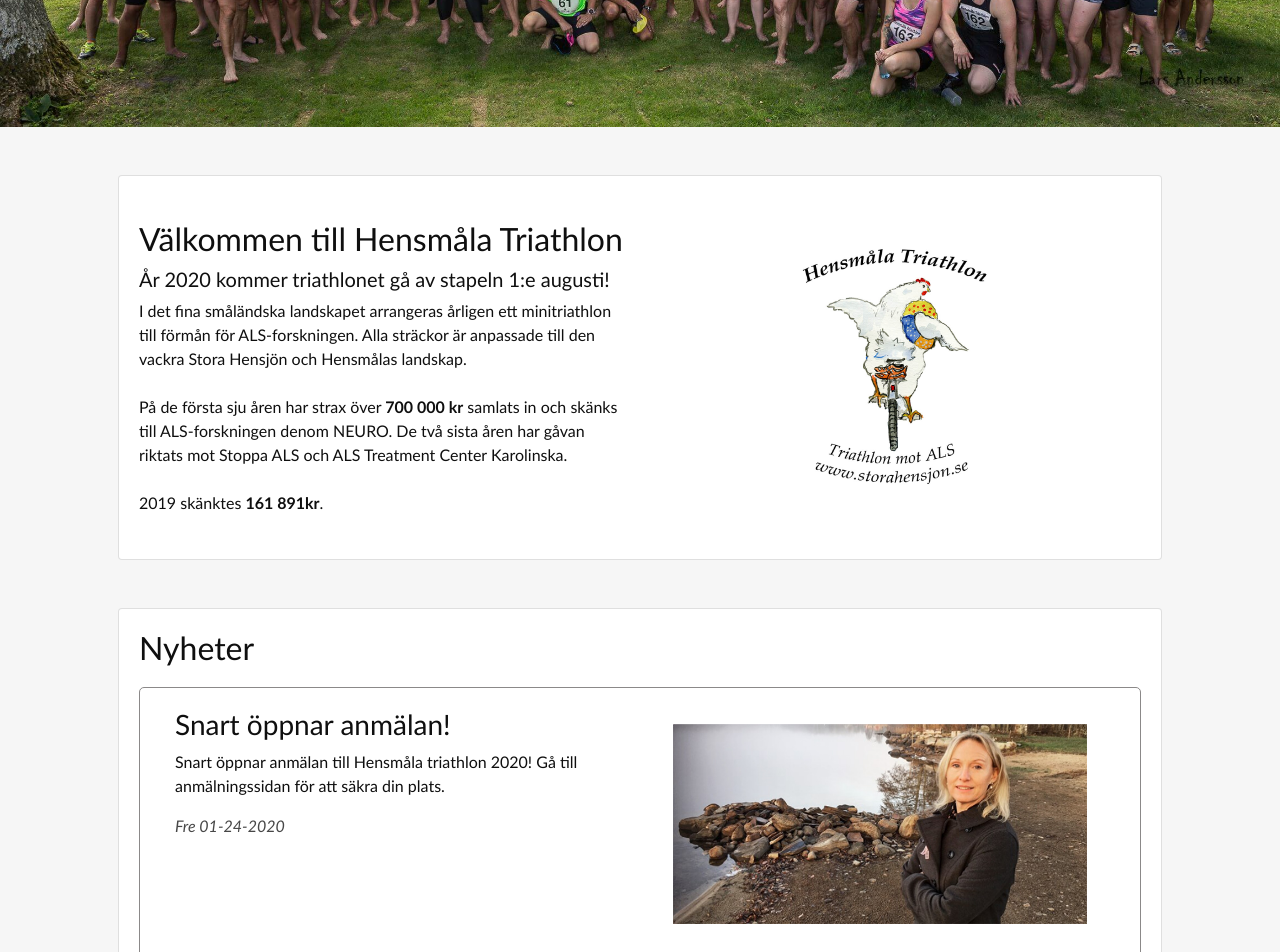
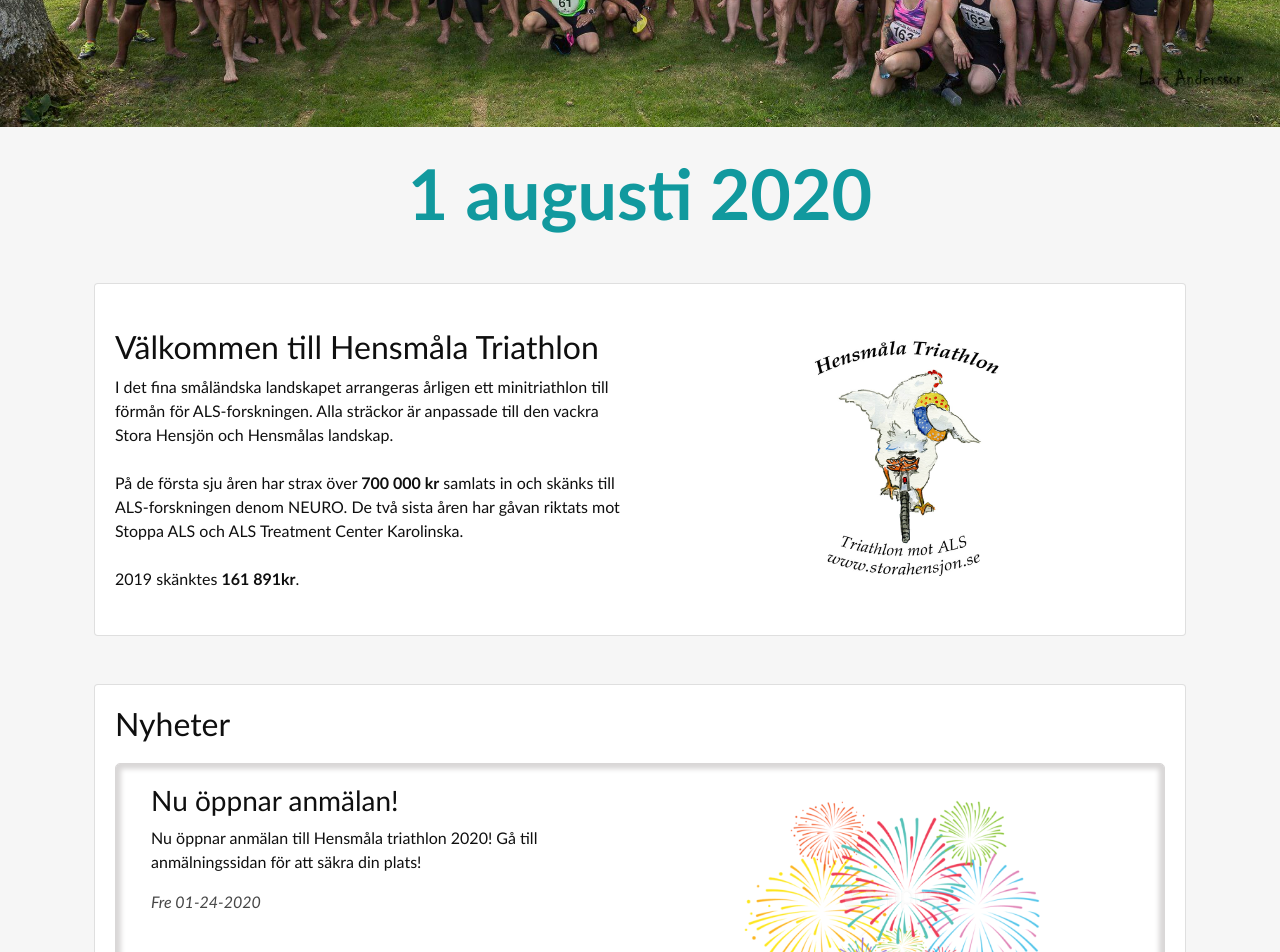
Before and after one commit to arnessonpontus/hensmala_triathon, a React (Create React App) app: page / in a window 1280 px wide. Shown: the part 400-1352 px from the top of the page. Built offline with nearby package versions, Linux system fonts and the light colour scheme.

Commit message:
Change news Add date to home

```diff
--- a/src/assets/news.json
+++ b/src/assets/news.json
@@ -1,9 +1,9 @@
 [
   {
-    "title": "Snart öppnar anmälan!",
+    "title": "Nu öppnar anmälan!",
     "text":
-      "Snart öppnar anmälan till Hensmåla triathlon 2020! Gå till anmälningssidan för att säkra din plats.",
-    "image": "images/eva_kronobergare.jpg",
+      "Nu öppnar anmälan till Hensmåla triathlon 2020! Gå till anmälningssidan för att säkra din plats!",
+    "image": "images/fireworks.png",
     "date": "Fre 01-24-2020"
   },
   {
@@ -11,6 +11,6 @@
     "text":
       "Nu har Hensmåla Triathlon fått ny hemsida. Denna ska göra det lättare för dig som intresserad att hitta info, anmäla dig osv. ",
     "image": "images/hemsida_news.png",
-    "date": "Fre 01-20-2020"
+    "date": "Mån 01-20-2020"
   }
 ]
--- a/src/components/Home.js
+++ b/src/components/Home.js
@@ -20,16 +20,19 @@ class Home extends Component {
           src="/images/ht_banner_smaller.jpg"
           alt="HT_banner"
         ></img>
-        <Container className="p-5">
+        <Container className="p-4">
+          <h1
+            className="mb-5"
+            style={{ fontSize: 70, color: "#11999E", fontWeight: "bold" }}
+          >
+            1 augusti 2020
+          </h1>
           <Card>
             <CardBody>
               <Row>
                 <Col className="my-4" ms={4}>
                   <h2>Välkommen till Hensmåla Triathlon</h2>
                   <CardText>
-                    <h5>
-                      År 2020 kommer triathlonet gå av stapeln 1:e augusti!
-                    </h5>
                     I det fina småländska landskapet arrangeras årligen ett
                     minitriathlon till förmån för ALS-forskningen. Alla sträckor
                     är anpassade till den vackra Stora Hensjön och Hensmålas
--- a/src/components/News.js
+++ b/src/components/News.js
@@ -18,11 +18,12 @@ class News extends Component {
                     marginTop: 20,
                     borderRadius: 5,
                     borderWidth: 1,
-                    borderColor: "#8b8989",
+                    borderColor: "#d9d7d7",
                     borderStyle: "solid",
                     display: "flex",
                     justifyContent: "space-between",
-                    flexWrap: "wrap"
+                    flexWrap: "wrap",
+                    boxShadow: "inset 0px 0px 5px 5px #d9d7d7"
                   }}
                 >
                   <Col>
```
Also changed, not shown: public/images/fireworks.png (added).
